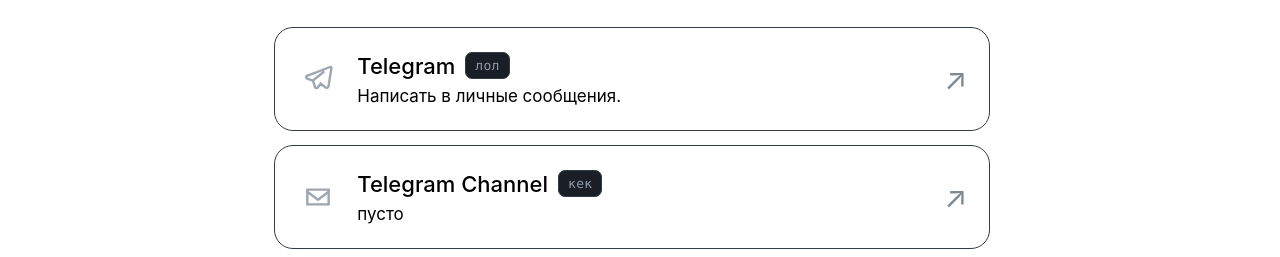
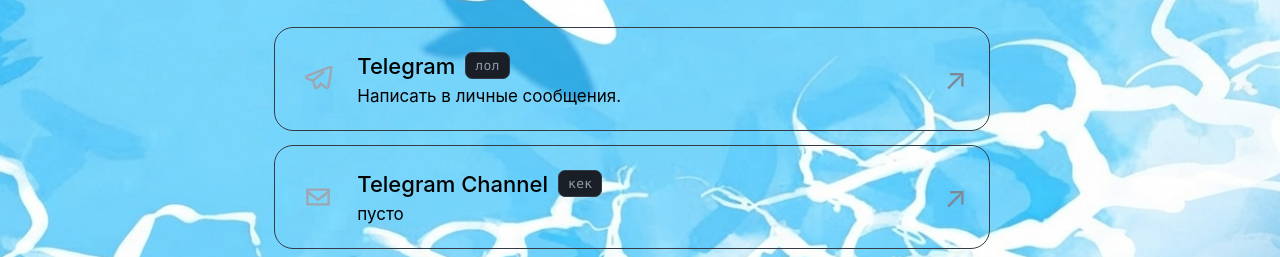
Before and after one commit to sontiu/soontii, a plain HTML site: page index.html in a window 1280 px wide. Shown: the part 270-527 px from the top of the page. Drawn offline with Linux system fonts and the light colour scheme; the site is published under a folder, as on GitHub Pages, so addresses that start at the root find nothing.

Commit message:
Update ssss.css

```diff
--- a/ssss.css
+++ b/ssss.css
@@ -18,7 +18,7 @@
 body{
     margin:0;
     min-height:100vh;
-    background: url("/backk.png") center/cover fixed no-repeat;
+    background: url("backk.png") center/cover fixed no-repeat;
 
     color: var(--text);
 
```
